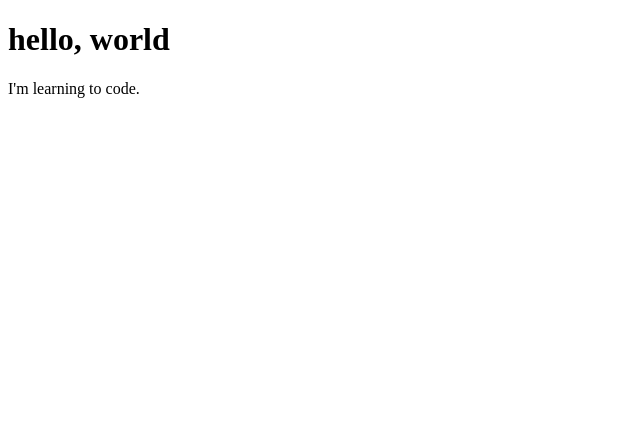
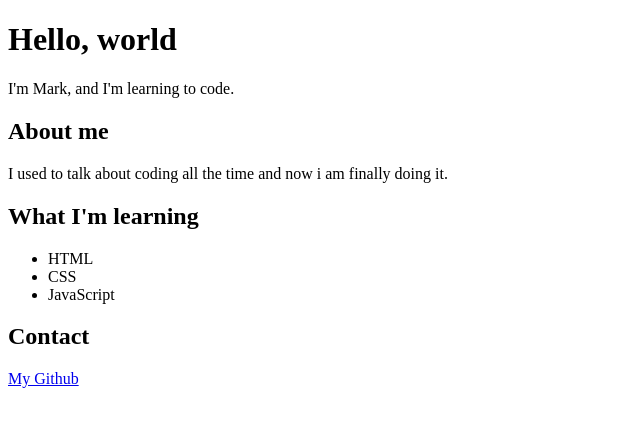
Before and after one commit to Markies-vanec/my-first-site, a plain HTML site: page index.html in a window 1280 px wide. Shown: the whole page, without its empty margins (0-640 px from the left). Drawn offline with Linux system fonts and the light colour scheme.

Commit message:
Add sections, list and links.

```diff
--- a/index.html
+++ b/index.html
@@ -1,11 +1,24 @@
 <!DOCTYPE html>
 <html lang="en">
- <head>
-<meta charset="utf-8">
-<title>My First Site</title>
+
+<head>
+    <meta charset="utf-8">
+    <title>My First Site</title>
 </head>
+
 <body>
-<h1>hello, world</h1>
-<p>I'm learning to code.</p>
+    <h1>Hello, world</h1>
+    <p>I'm Mark, and I'm learning to code.</p>
+    <h2>About me</h2>
+    <p>I used to talk about coding all the time and now i am finally doing it.</p>
+    <h2>What I'm learning</h2>
+    <ul>
+        <li>HTML</li>
+        <li>CSS</li>
+        <li>JavaScript</li>
+    </ul>
+    <h2>Contact</h2>
+    <a href="https://github.com/Markies-vanec">My Github</a>
 </body>
+
 </html>
```
